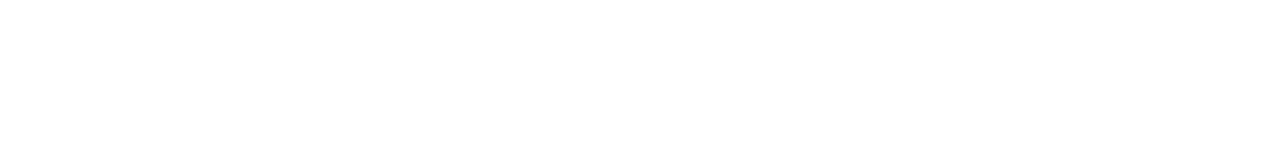
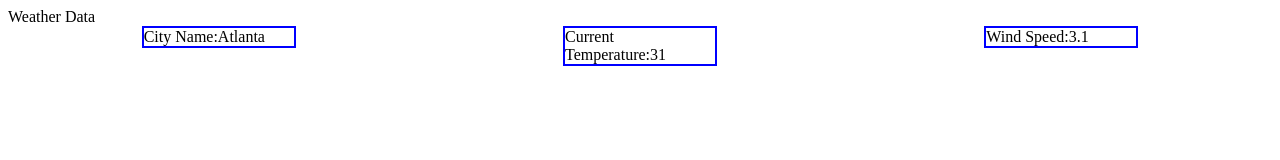
Before and after one commit to radishmouse/DOM-manipulation-weather, a plain HTML site: page index.html in a window 1280 px wide. Drawn offline with Linux system fonts and the light colour scheme.

Commit message:
oops, forgot.  html updating.  some css styling

```diff
--- a/index.html
+++ b/index.html
@@ -5,9 +5,10 @@
     <meta name="viewport" content="width=device-width, initial-scale=1.0">
     <meta http-equiv="X-UA-Compatible" content="ie=edge">
     <title>Document</title>
+    <link rel="stylesheet" href="styles/index.css">
 </head>
 <body>
-    <div class="weatherDiv"></div>
+    <div class="weatherDiv" data-weather>Weather Data<br/></div>
     <script src="scripts/weather.js"></script>
     <script src="scripts/index.js"></script>
 </body>
--- a/scripts/index.js
+++ b/scripts/index.js
@@ -1,16 +1,34 @@
 
 //create an element that will be inserted into HTML
 const wDiv = document.createElement('div');
-wDiv.textContent = "Weather Data";
+// wDiv.textContent = "Weather Data";
+wDiv.className = "wDiv";
 
 //get a pointer for my existing DIV on the page where this will be inserted
-currentWeaterDiv = document.querySelector('[data-weather]');
+currentWeatherDiv = document.querySelector('[data-weather]');
 
+//create individual elements to hold the data:
+function appendElement(tagname,value){
+    const wSubDiv = document.createElement('div');
+    wSubDiv.textContent =  tagname + ":" + value;
+    // console.log(wSubDiv);
+    wDiv.append(wSubDiv);
+}
 //use the weater data to create html elements
+appendElement('City Name',getLocationName(atlWeather));
+appendElement('Current Temperature',getTemperature(atlWeather));
+appendElement('Wind Speed',getWindSpeed(atlWeather));
+
+//Then append that conglomerate div element to the existing page
+currentWeatherDiv.appendChild(wDiv);
 
 // Implement the following functions to fulfill the tests!
 function getLocationName(data) {
     return data.name;
+}
+function getTemperature(data) {
+    //and convert from Kelvin
+    return parseInt(((data.main.temp -273) * 9 / 5) + 32);
 }
 function getLocationCountry(data) {
     return data.sys.country;
@@ -31,21 +49,3 @@
 function getSunrise(data) {
     return data.sys.sunrise;
 }
-
-// console.log(`The location is ${getLocationName(atlWeather)}`);
-// console.log(getLocationCountry(atlWeather));
-// console.log(atlWeather.weather.description);
-// Please ignore the following
-try {
-    module.exports = {
-        getLocationName,
-        getLocationCountry,
-        getLocationLatitude,
-        getLocationLongitude,
-        getDescription,
-        getWindSpeed,
-        getSunrise
-    }
-} catch (e) {
-
-}
--- a/styles/index.css
+++ b/styles/index.css
@@ -0,0 +1,16 @@
+.weatherDiv {
+}
+
+.wDiv {
+    display:flex;
+    align-items: flex-start;
+    justify-content: space-around;
+    flex-direction: row;
+
+
+}
+
+.wDiv div{
+    width: 150px;
+    border: 2px solid blue;
+}
```
